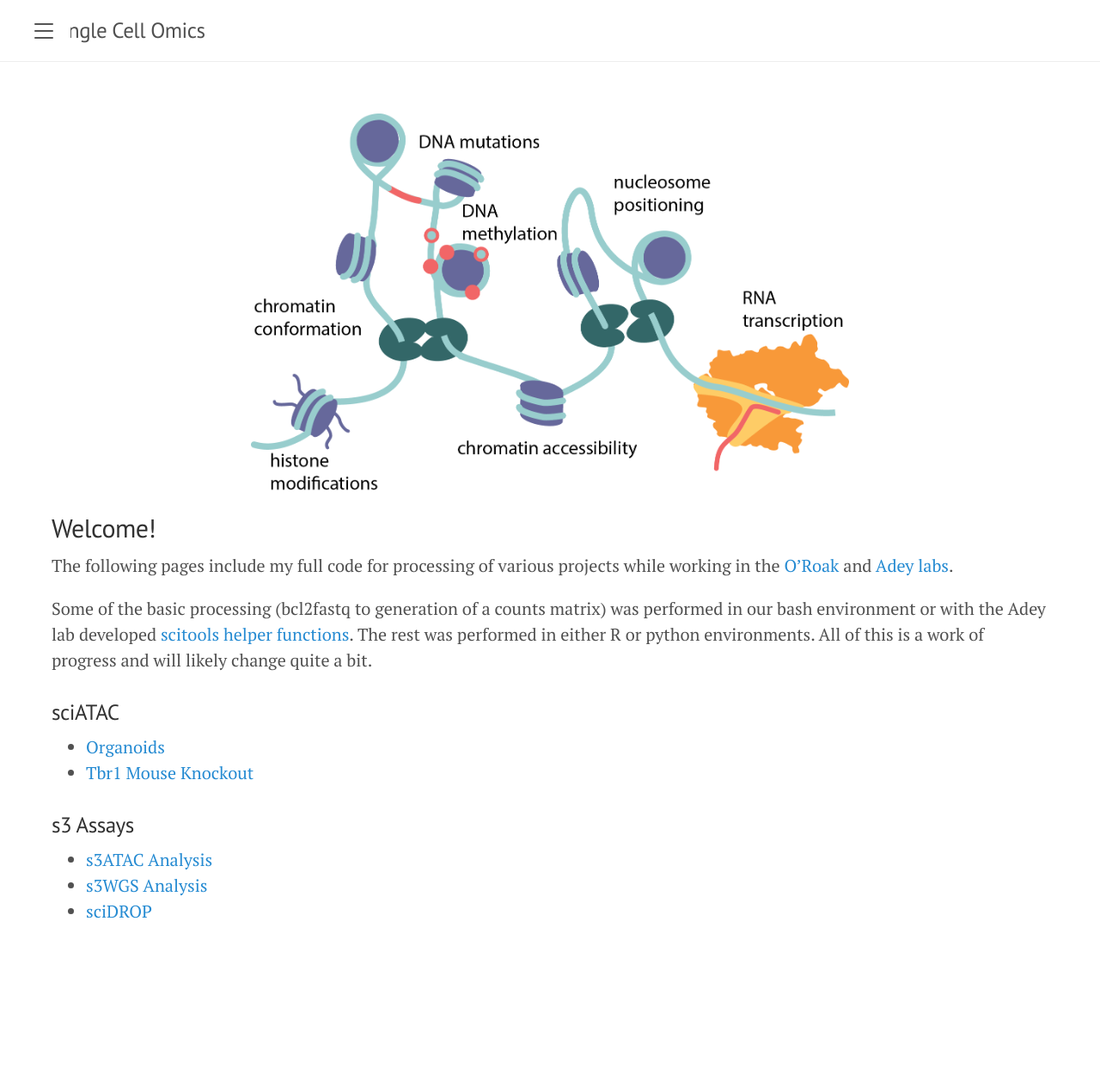
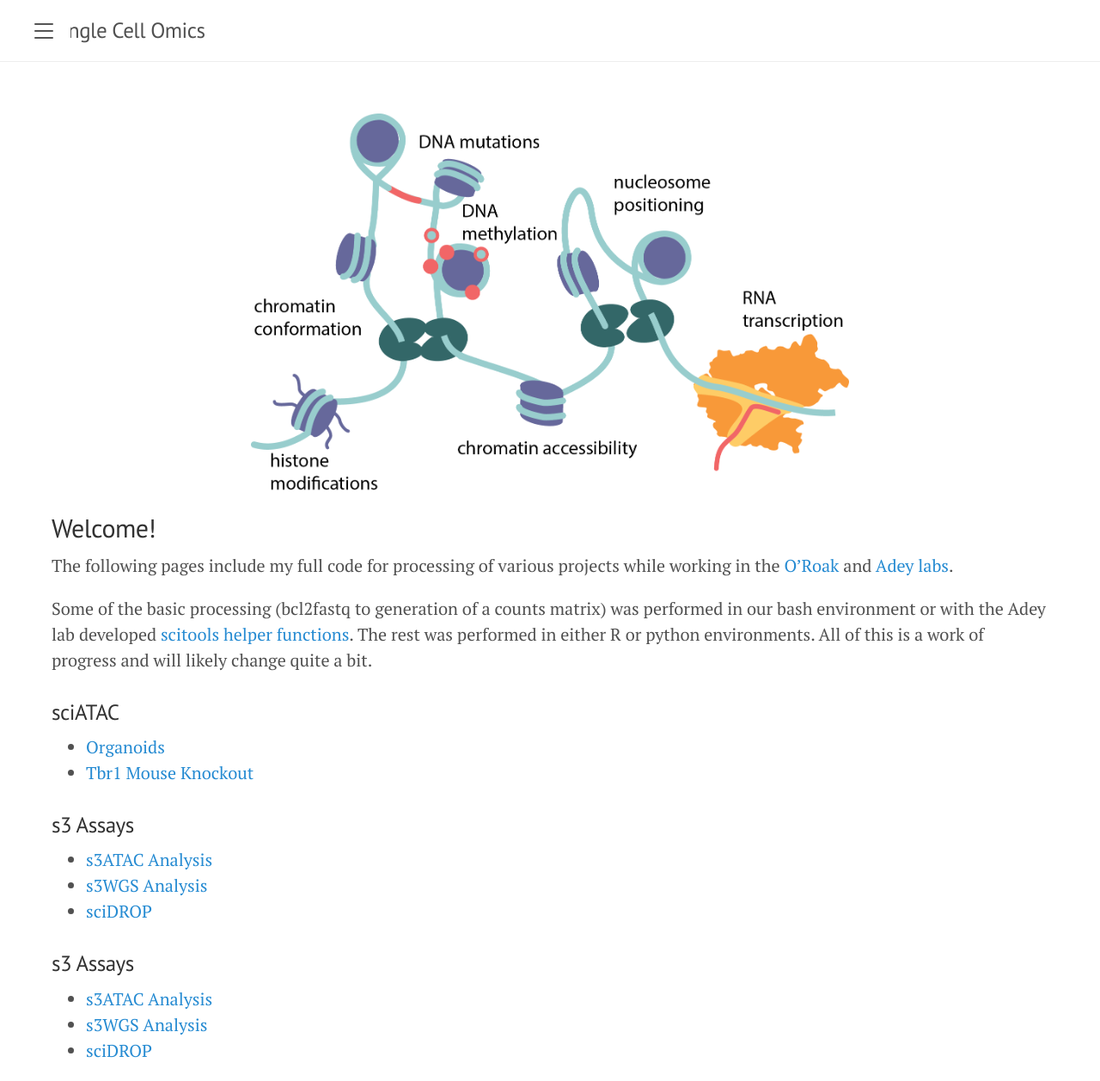
Before and after one commit to mulqueenr/mulqueenr.github.io, a Jekyll site: the page built from docs/index.markdown, in a window 1280 px wide. Shown: the whole page at 86% size. Built offline with Jekyll 4.4.1, drawn with Linux system fonts in a browser that asks for light colours; before the commit the page ends 1095 px from its top, so only the background shows below that.

Commit message:
sidebar update

```diff
--- a/docs/_includes/sidebar.html
+++ b/docs/_includes/sidebar.html
@@ -30,6 +30,26 @@
       {% endif %}
     {% endfor %}
   </div>
+
+    <button class="dropdown-btn">s3 Data Analysis
+      <i class="fa fa-caret-down"></i>
+    </button>
+
+    <div class="dropdown-container">
+    {% assign pages_list = site.pages | sort:"url" %}
+    {% for node in pages_list %}
+      {% if node.title != null %}
+        {% if node.layout == "s3processing" %}
+          <a class="sidebar-nav-item{% if page.url == node.url %} active{% endif %}" href="{{ node.url | absolute_url }}">{{ node.title }}</a>
+        {% endif %}
+      {% endif %}
+    {% endfor %}
+  </div>
+    <!---<a class="sidebar-nav-item" href="{{ site.github.repo }}/archive/v{{ site.version }}.zip">Download</a>--->
+    <a class="sidebar-nav-item" href="{{ site.github.repo }}">GitHub project</a>
+    <span class="sidebar-nav-item">Currently v0.1</span>
+  </nav>
+
     <button class="dropdown-btn">Background
       <i class="fa fa-caret-down"></i>
     </button>
@@ -43,10 +63,6 @@
       {% endif %}
     {% endfor %}
     </div>
-    <!---<a class="sidebar-nav-item" href="{{ site.github.repo }}/archive/v{{ site.version }}.zip">Download</a>--->
-    <a class="sidebar-nav-item" href="{{ site.github.repo }}">GitHub project</a>
-    <span class="sidebar-nav-item">Currently v0.1</span>
-  </nav>
 
   <div class="sidebar-item">
     <p>
--- a/docs/index.markdown
+++ b/docs/index.markdown
@@ -27,3 +27,12 @@
       {% endif %}
     {% endfor %}
 </ul>
+
+<h3>s3 Assays</h3>
+<ul>
+    {% for doc in site.pages %}
+      {% if doc.category == "s3" %}
+        <li><a href="{{ doc.url }}">{{ doc.title }}</a></li>
+      {% endif %}
+    {% endfor %}
+</ul>
```
Also changed, not shown: docs/s3 Data/s3gcc.md (+8 -0 lines).
